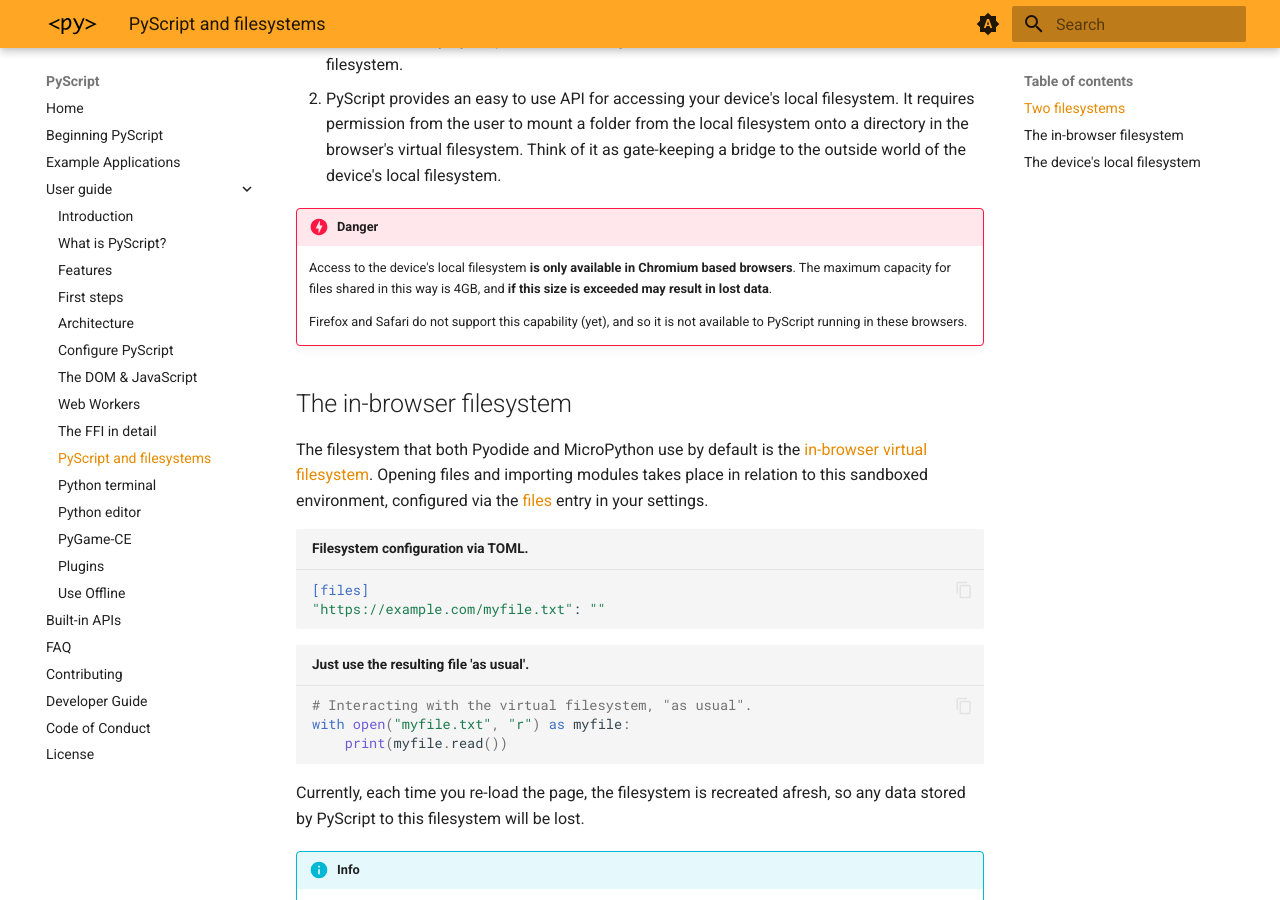
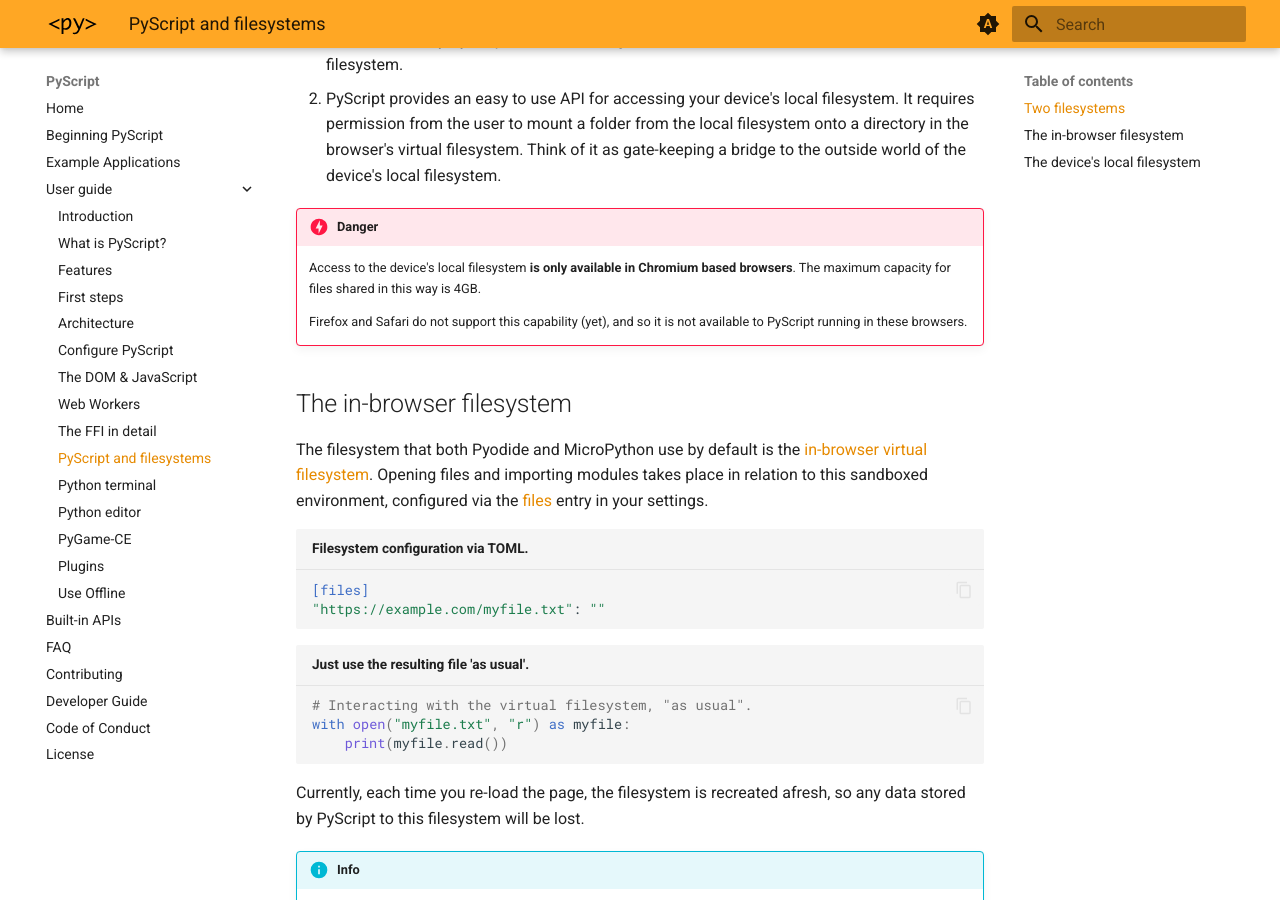
Before and after one commit to pyscript/docs, an MkDocs documentation site: the page built from docs/user-guide/filesystem.md, in a window 1280 px wide and 900 px high, scrolled down 548 px. Built offline with MkDocs 1.6.1 and Material for MkDocs 9.7.7, drawn with Linux system fonts in a browser that asks for light colours; the version menu is left out.

Commit message:
Remove the warning needed about data loss for files > 4GB. This has been fixed.

```diff
--- a/docs/user-guide/filesystem.md
+++ b/docs/user-guide/filesystem.md
@@ -30,7 +30,7 @@ PyScript interacts with two filesystems.
 
     Access to the device's local filesystem **is only available in Chromium
     based browsers**. The maximum capacity for files shared in this way is
-    4GB, and **if this size is exceeded may result in lost data**.
+    4GB.
 
     Firefox and Safari do not support this capability (yet), and so it is not
     available to PyScript running in these browsers.
```
